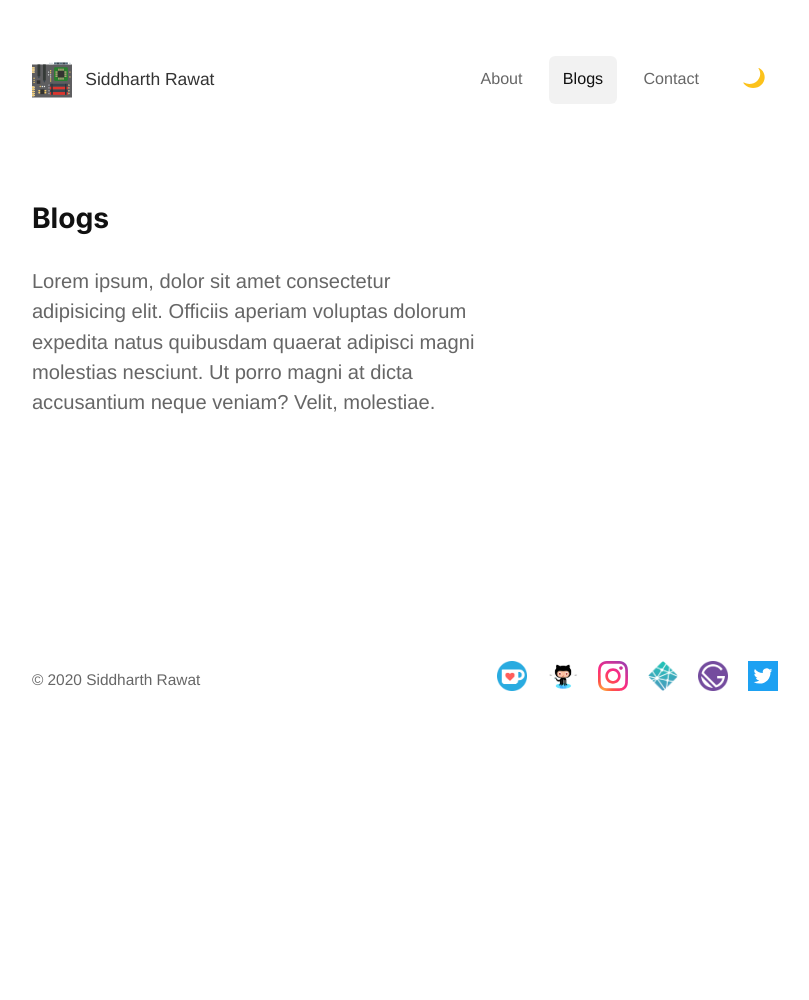
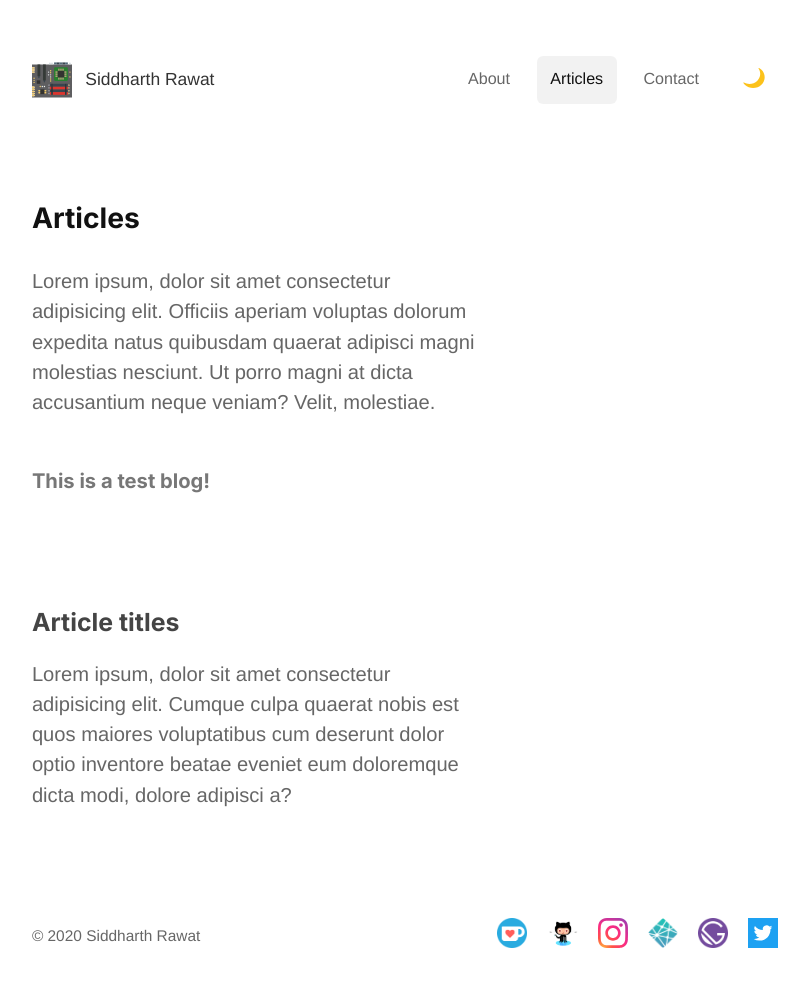
Before and after one commit to sydrawat01/sydrawat.dev, a Gatsby site: page /blog in a window 1280 px wide. Shown: the whole page, without its empty margins (235-1044 px from the left). Before the commit the page ends 800 px from the top, so only its background shows below. Built offline with nearby package versions, Linux system fonts and the light colour scheme; Gatsby itself is replaced by a stand-in of ours.

Commit message:
:sparkles: (blog) add dummy article.

```diff
--- a/data/SiteConfig.js
+++ b/data/SiteConfig.js
@@ -24,7 +24,7 @@ const config = {
       link: '/me/',
     },
     {
-      name: 'Blogs',
+      name: 'Articles',
       link: '/blog/',
     },
     {
--- a/src/pages/blog.jsx
+++ b/src/pages/blog.jsx
@@ -1,5 +1,6 @@
 import React, { Component } from 'react';
 import { Helmet } from 'react-helmet';
+import { Link } from 'gatsby';
 import ThemeContext from '../context/ThemeContext';
 import Layout from '../layout';
 import SEO from '../components/seo';
@@ -11,16 +12,25 @@ export default class Blog extends Component {
   render() {
     return (
       <Layout>
-        <Helmet title={`Blog – ${config.siteTitle}`} />
+        <Helmet title={`Articles – ${config.siteTitle}`} />
         <SEO />
         <div className="container">
           <div className="lead">
             <div className="elevator">
-              <h2>Blogs</h2>
+              <h2>Articles</h2>
               <p>
                 Lorem ipsum, dolor sit amet consectetur adipisicing elit. Officiis aperiam voluptas
                 dolorum expedita natus quibusdam quaerat adipisci magni molestias nesciunt. Ut porro
                 magni at dicta accusantium neque veniam? Velit, molestiae.
+              </p>
+              <Link to="/test">
+                <h4>This is a test blog!</h4>
+              </Link>
+              <h3>Article titles</h3>
+              <p>
+                Lorem ipsum, dolor sit amet consectetur adipisicing elit. Cumque culpa quaerat nobis
+                est quos maiores voluptatibus cum deserunt dolor optio inventore beatae eveniet eum
+                doloremque dicta modi, dolore adipisci a?
               </p>
             </div>
           </div>
```
